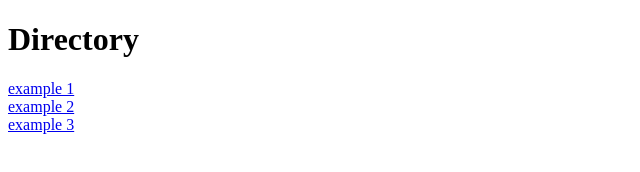
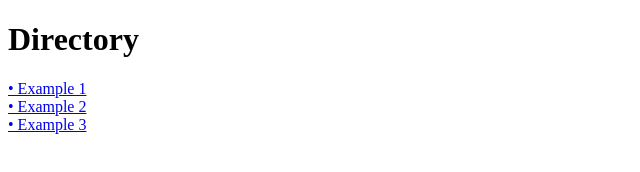
Before and after one commit to DavidHz26/website_test, a plain HTML site: page index.html in a window 1280 px wide. Shown: the full height of the page, 0-640 px from the left. Drawn offline with Linux system fonts and the light colour scheme.

Commit message:
Update index.html

```diff
--- a/index.html
+++ b/index.html
@@ -7,8 +7,8 @@
   </head>
   <body>
     <h1>Directory</h1>
-    <a href='/website_test/example-1'>example 1</a><br/>
-    <a href='/website_test/example-2'>example 2</a><br/>
-    <a href='/website_test/example-3'>example 3</a><br/>
+    <a href='/website_test/example-1'>• Example 1</a><br/>
+    <a href='/website_test/example-2'>• Example 2</a><br/>
+    <a href='/website_test/example-3'>• Example 3</a><br/>
   </body>
 </html>
```
